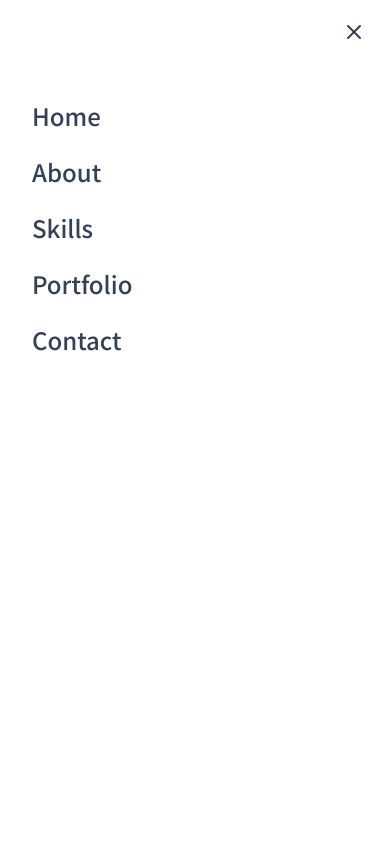
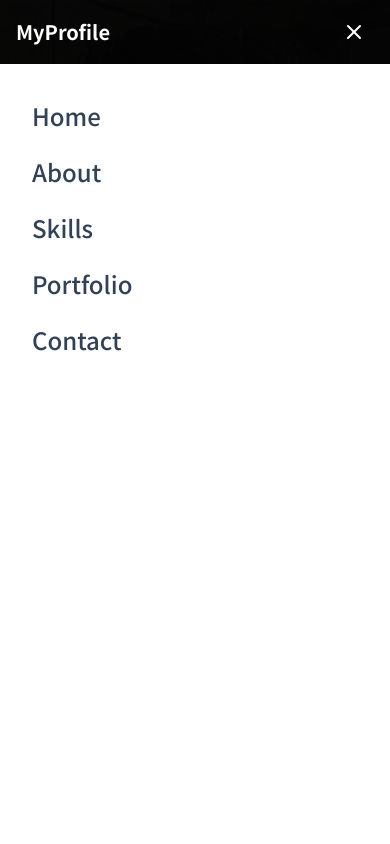
Before and after one commit to sanpicule/my-information, a React (Vite) app: page / in a window 390 px wide. Both pictures are taken after a click on the button 354 px from the left and 32 px from the top of the page. Shown: the top 844 px of the page. Built offline with nearby package versions, Linux system fonts and the light colour scheme.

Commit message:
Header修正

```diff
--- a/src/components/Header.tsx
+++ b/src/components/Header.tsx
@@ -35,10 +35,18 @@ const Header = () => {
 
   return (
     <header className={`fixed top-0 left-0 right-0 z-50 transition-colors duration-300 ${
-      isMenuOpen || !isAtTop ? 'bg-white shadow-lg' : 'bg-transparent'
+      isMenuOpen || !isAtTop ? 'bg-black/90 text-white shadow-sm' : 'bg-transparent'
     }`}>
       <div className="max-w-7xl mx-auto px-4 sm:px-6 lg:px-8">
         <div className="flex items-center justify-between h-16">
+          {/* MyProfile text */}
+          <div className={`
+            ${(!isAtTop || isMenuOpen) ? 'opacity-100' : 'opacity-0 pointer-events-none'}
+            transition-all duration-300 text-xl font-bold
+          `}>
+            MyProfile
+          </div>
+
           {/* デスクトップナビゲーション */}
           <nav className="hidden md:flex space-x-3 ml-auto">
             {navItems.map((item, index) => (
@@ -57,7 +65,7 @@ const Header = () => {
           {/* モバイルメニューボタン */}
           <motion.button
             onClick={toggleMenu}
-            className={`md:hidden p-2 text-slate-700 hover:text-slate-900 transition-all duration-300 hover:scale-110 hover:rotate-180 ml-auto ${isAtTop &&!isMenuOpen ? 'text-white' : 'text-slate-700'}`}
+            className={`md:hidden p-2 ml-auto text-white`}
           >
             {isMenuOpen ? <X size={24} /> : <Menu size={24} />}
           </motion.button>
@@ -66,7 +74,7 @@ const Header = () => {
 
       {/* モバイルナビゲーション */}
       <div
-        className={`md:hidden fixed inset-0 top-16 bg-white transform transition-transform duration-400 ease-out ${
+        className={`md:hidden fixed inset-0 top-16 bg-white opacity-100 transform transition-transform duration-400 ease-out ${
           isMenuOpen ? 'translate-x-0' : 'translate-x-full'
         }`}
         style={{
@@ -86,7 +94,8 @@ const Header = () => {
                 transition: isMenuOpen
                   ? `opacity 0.3s ease-out ${0.2 + index * 0.05}s, transform 0.3s ease-out ${0.2 + index * 0.05}s`
                   : `opacity 0.15s ease-in ${(navItems.length - 1 - index) * 0.04}s, transform 0.15s ease-in ${(navItems.length - 1 - index) * 0.04}s`
-                            }}            >
+              }}
+            >
               <span className="relative z-10 text-2xl">{item.name}</span>
             </a>
           ))}
```
Lines whose indentation alone changed are shown as unchanged.
